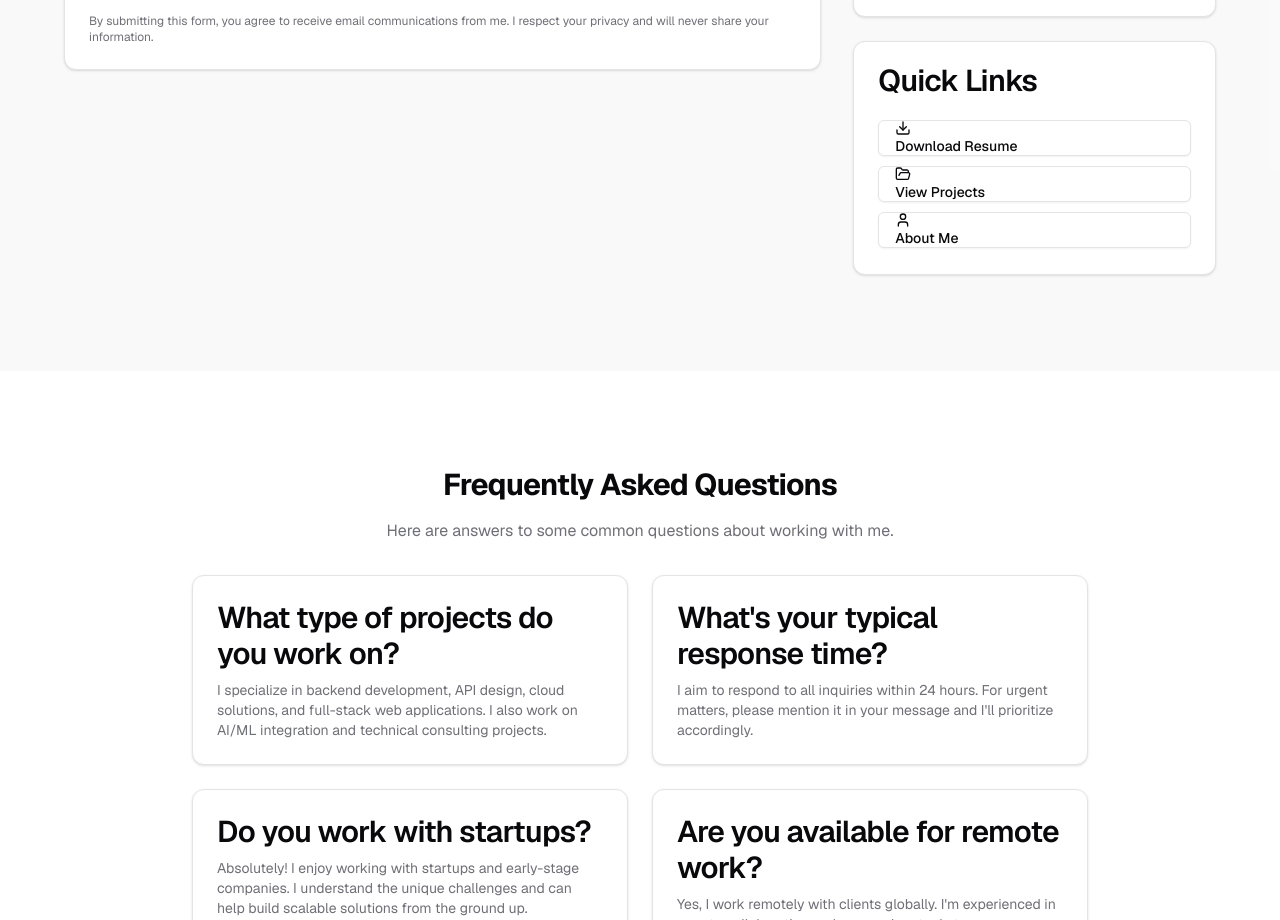
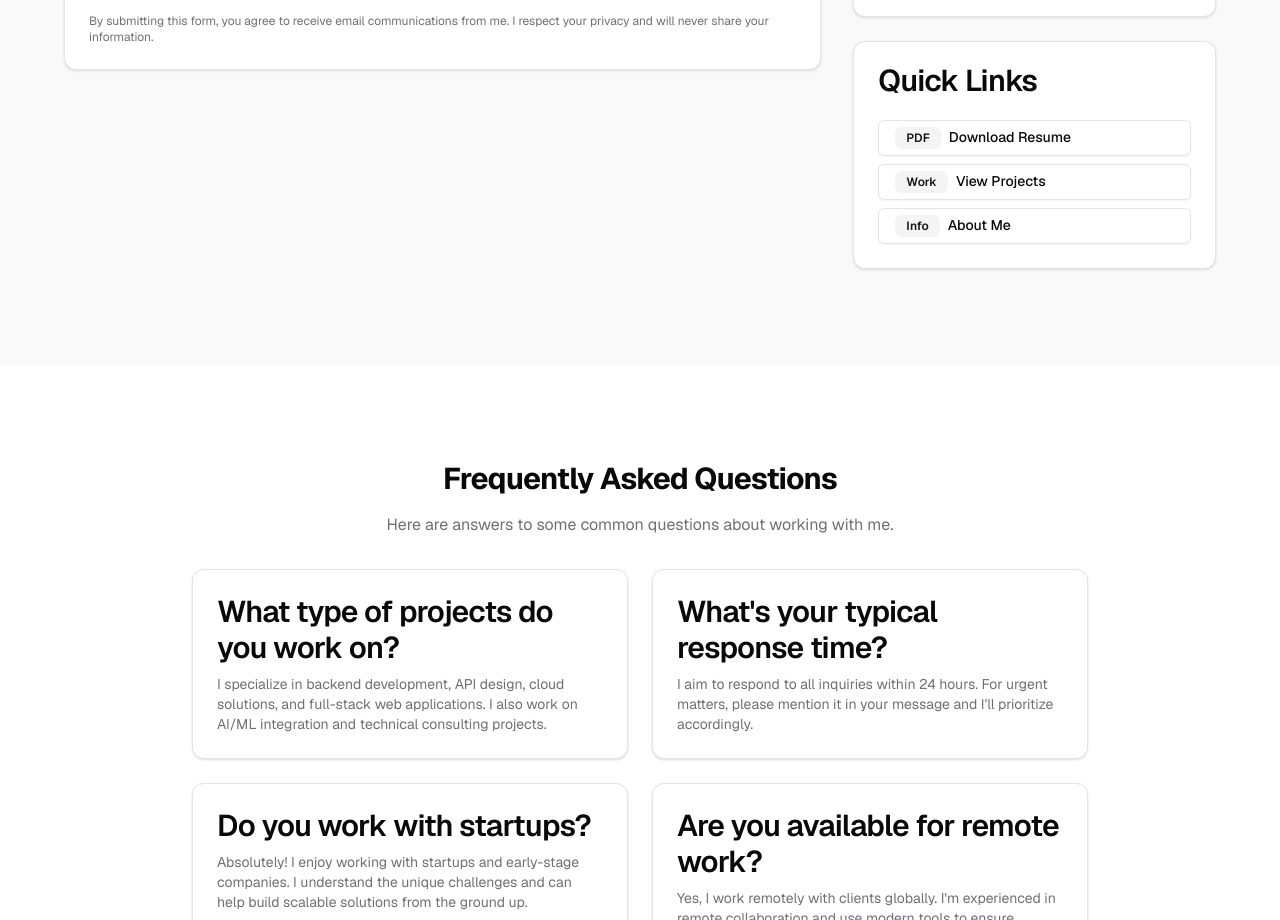
Before and after one commit to HarkanwalPSingh/portfolio-website, a Next.js app: page /portfolio-website/contact in a window 1280 px wide. Shown: the part 1100-2020 px from the top of the page. Built offline with nearby package versions, Linux system fonts and the light colour scheme.

Commit message:
Revert "Replace Quick Links badges with icons"
This reverts commit 8a1dc7f21f5f564a5ed360003f6996a023aac174.

```diff
--- a/src/app/contact/contact-client.tsx
+++ b/src/app/contact/contact-client.tsx
@@ -16,10 +16,7 @@ import {
   Clock,
   Send,
   CheckCircle,
-  AlertCircle,
-  Download,
-  FolderOpen,
-  User
+  AlertCircle
 } from 'lucide-react';
 import { SiGithub, SiLinkedin, SiX } from 'react-icons/si';
 
@@ -336,19 +333,19 @@ export function ContactClient() {
                 <CardContent className="space-y-2">
                   <Button variant="outline" className="w-full justify-start" asChild>
                     <a href="/portfolio-website/resume.pdf" target="_blank">
-                      <Download className="w-4 h-4 mr-2" />
+                      <Badge variant="secondary" className="mr-2">PDF</Badge>
                       Download Resume
                     </a>
                   </Button>
                   <Button variant="outline" className="w-full justify-start" asChild>
                     <Link href="/projects">
-                      <FolderOpen className="w-4 h-4 mr-2" />
+                      <Badge variant="secondary" className="mr-2">Work</Badge>
                       View Projects
                     </Link>
                   </Button>
                   <Button variant="outline" className="w-full justify-start" asChild>
                     <a href="/about">
-                      <User className="w-4 h-4 mr-2" />
+                      <Badge variant="secondary" className="mr-2">Info</Badge>
                       About Me
                     </a>
                   </Button>
```
